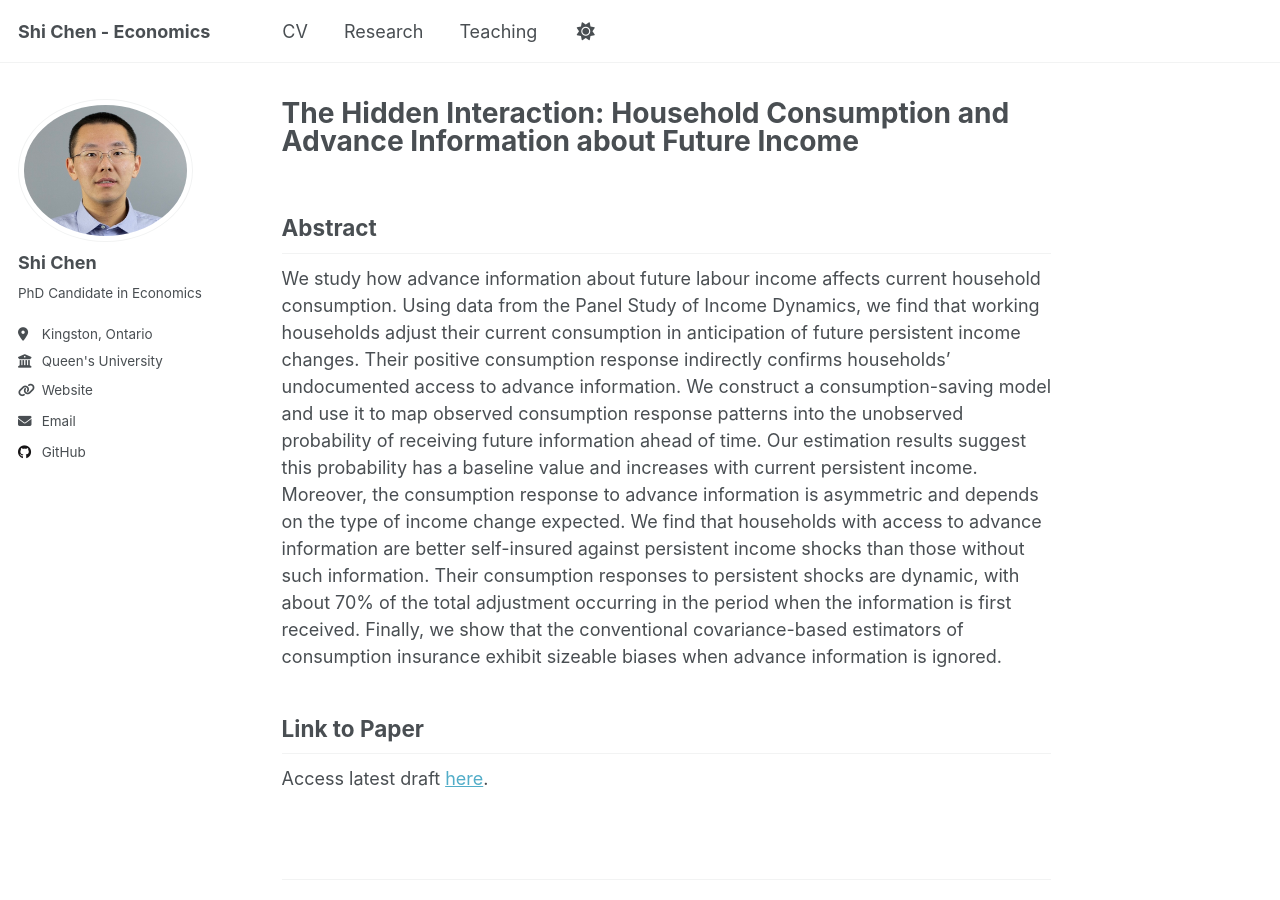
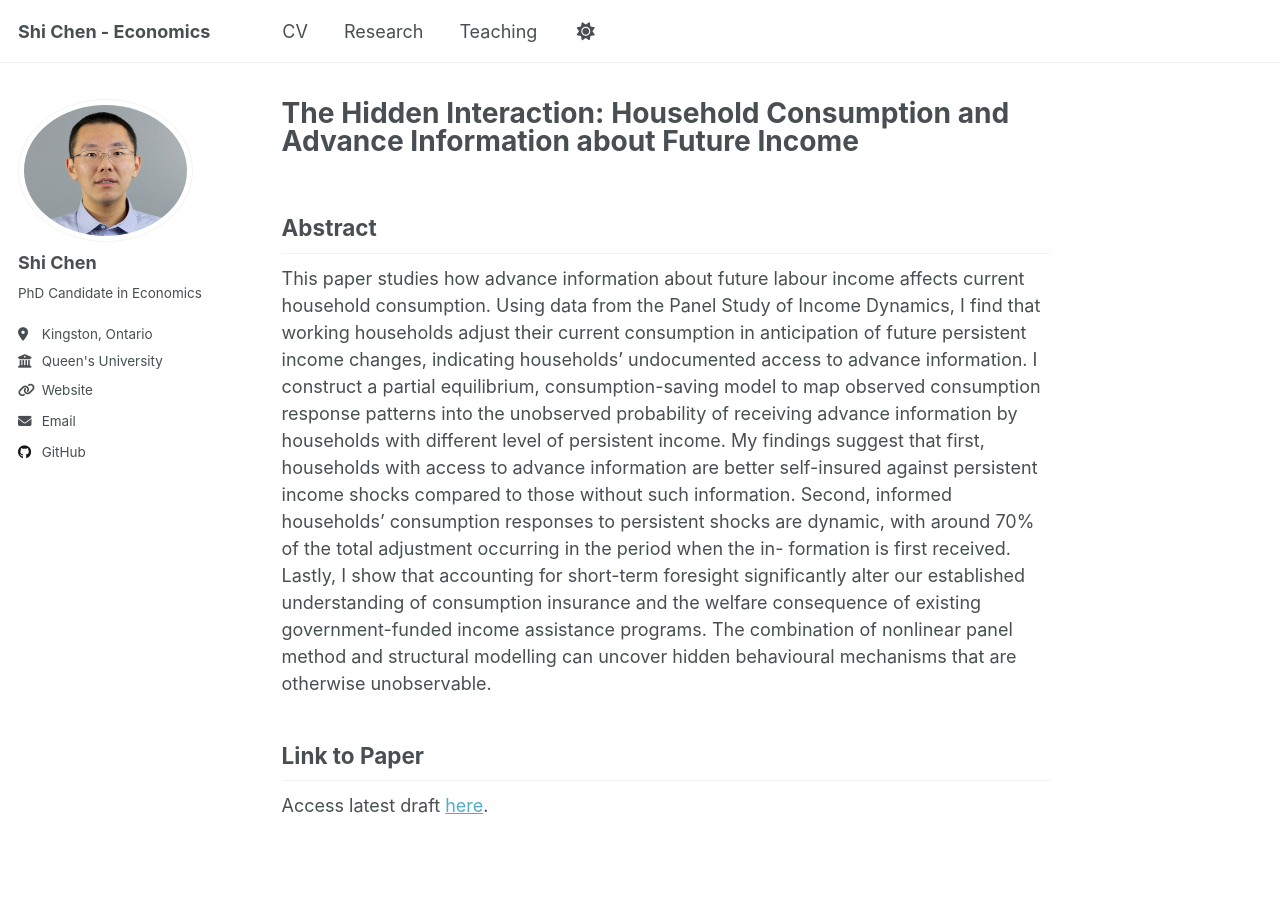
Before and after one commit to shichen14/shichen14.github.io, a Jekyll site: the page built from _publications/2025-10-02-INFO-consumption.md, in a window 1280 px wide and 900 px high. Built offline with Jekyll 4.4.1, drawn with Linux system fonts in a browser that asks for light colours; a script that is not in the unit is left out.

Commit message:
Update 2025-10-02-INFO-consumption.md

```diff
--- a/_publications/2025-10-02-INFO-consumption.md
+++ b/_publications/2025-10-02-INFO-consumption.md
@@ -3,7 +3,7 @@ title: "The Hidden Interaction: Household Consumption and Advance Information ab
 collection: publications
 category: manuscripts
 permalink: /publication/2025-10-02-INFO-consumption
-excerpt: '**[Job Market Paper -- <a href="https://shichen14.github.io/files/shichen_jmp_information.pdf">Link to paper</a>]**<br />We study how advance information about future labour income affects current household consumption. Using data from the Panel Study of Income Dynamics, we find that working households adjust their current consumption in anticipation of future persistent income changes, which confirms their undocumented access to advance information. We build a consumption-saving model to map observed consumption response patterns into the unobserved probability of receiving future information ahead of time. Our results uncover the dynamic consumption response to income shocks by informed households and confirm the existence of bias in conventional consumption insurance estimators.'
+excerpt: '**[Job Market Paper -- <a href="https://shichen14.github.io/files/shichen_jmp_information.pdf">Link to paper</a>]**<br />This paper studies how advance information about future labour income affects current household consumption. Combining a nonlinear panel method with structural modelling, I discover a positive correlation between current consumption and future persistent income changes. My results suggest that households with advance information are better self-insured against persistent income shocks due to anticipatory consumption smoothing. Furthermore, I find that the established understanding on the prevalence of income risks may be systematically distorted when the existence of advance information is not properly recognized.'
 date: 2025-10-02
 venue:
 slidesurl:
@@ -14,20 +14,21 @@ citation:
 
 ## Abstract
 
-We study how advance information about future labour income affects current household
-consumption. Using data from the Panel Study of Income Dynamics, we find that working
-households adjust their current consumption in anticipation of future persistent income changes.
-Their positive consumption response indirectly confirms households’ undocumented access to
-advance information. We construct a consumption-saving model and use it to map observed
-consumption response patterns into the unobserved probability of receiving future information
-ahead of time. Our estimation results suggest this probability has a baseline value and increases
-with current persistent income. Moreover, the consumption response to advance information
-is asymmetric and depends on the type of income change expected. We find that households
-with access to advance information are better self-insured against persistent income shocks than
-those without such information. Their consumption responses to persistent shocks are dynamic,
-with about 70% of the total adjustment occurring in the period when the information is first
-received. Finally, we show that the conventional covariance-based estimators of consumption
-insurance exhibit sizeable biases when advance information is ignored.
+This paper studies how advance information about future labour income affects current
+household consumption. Using data from the Panel Study of Income Dynamics, I find that
+working households adjust their current consumption in anticipation of future persistent income
+changes, indicating households’ undocumented access to advance information. I construct a
+partial equilibrium, consumption-saving model to map observed consumption response patterns
+into the unobserved probability of receiving advance information by households with different
+level of persistent income. My findings suggest that first, households with access to advance
+information are better self-insured against persistent income shocks compared to those without
+such information. Second, informed households’ consumption responses to persistent shocks
+are dynamic, with around 70% of the total adjustment occurring in the period when the in-
+formation is first received. Lastly, I show that accounting for short-term foresight significantly
+alter our established understanding of consumption insurance and the welfare consequence of
+existing government-funded income assistance programs. The combination of nonlinear panel
+method and structural modelling can uncover hidden behavioural mechanisms that are otherwise
+unobservable.
 
 ## Link to Paper
 Access latest draft <a href="https://shichen14.github.io/files/shichen_jmp_information.pdf">here</a>.
```
